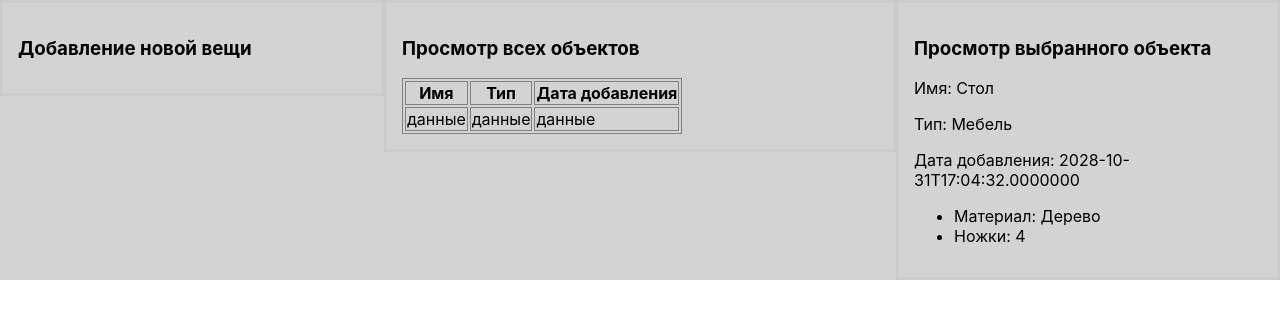
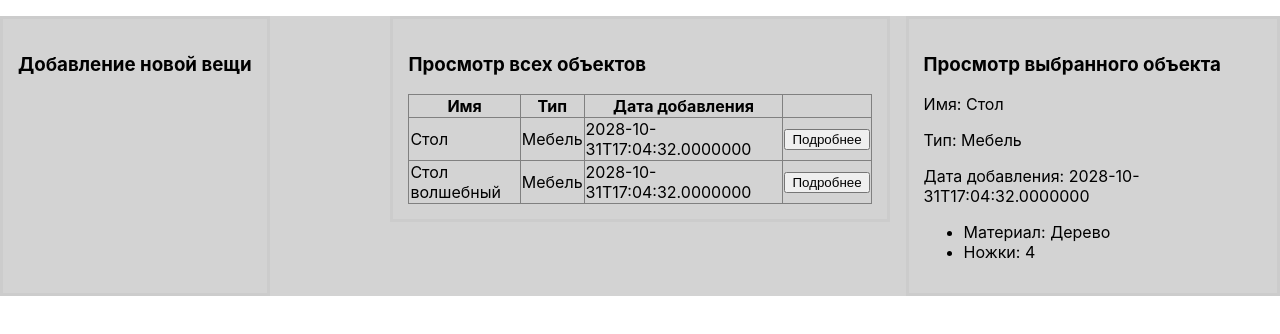
Before and after one commit to AlexanderTretyackov/AccounterQR, a React (Create React App) app in the folder src/ClientApp/accounter-qr-frontend/: page / in a window 1280 px wide. Shown: the top 334 px of the page. Built offline with nearby package versions, Linux system fonts and the light colour scheme.

Commit message:
feat(frontend): Отображение списка и выбранного элемента в списке

```diff
--- a/src/ClientApp/accounter-qr-frontend/src/App.css
+++ b/src/ClientApp/accounter-qr-frontend/src/App.css
@@ -1,3 +1,7 @@
+:root {
+  --base-margin: 1rem;
+}
+
 main{
     margin-left: auto;
     margin-right: auto;
@@ -6,12 +10,14 @@ main{
     flex-basis: 100%;
     flex-grow: 1;
     display: flex;
+    align-items: stretch;
+    justify-items: stretch;
     background-color: lightgray;
 }
 
 .main-thing-preview{
   flex-basis: calc(30%);
-  margin-right: var(--base-margin);
+  height: auto;
 }
 .main-things-list{
   flex-basis: calc(40%);
@@ -20,16 +26,29 @@ main{
 .main-things-creation{
   flex-basis: calc(30%);
   margin-right: var(--base-margin);
+  display: flex;
+  justify-content: stretch;
+}
+
+.frame_t {
+  justify-self: stretch;
+  border: 3px solid #ccc;
+  padding: 15px;
+  width: auto;
+  display: flex;
 }
 
 .frame {
+  justify-self: stretch;
   border: 3px solid #ccc;
   padding: 15px;
+  width: auto;
 }
 
 /* внешние границы таблицы серого цвета толщиной 1px */
 table {
-  border: 1px solid grey;
+  border-collapse: collapse;
+  width: 100%;
 }
 /* границы ячеек первого ряда таблицы */
 th {
--- a/src/ClientApp/accounter-qr-frontend/src/App.js
+++ b/src/ClientApp/accounter-qr-frontend/src/App.js
@@ -4,23 +4,36 @@ import { useState } from "react";
 var thing = JSON.parse(
   '{ "name": "Стол", "type": "Мебель", "creationDateTime": "2028-10-31T17:04:32.0000000", "attributes": {"Материал": "Дерево", "Ножки" : 4} }'
 );
+var things = JSON.parse(
+  '[{ "name": "Стол", "type": "Мебель", "creationDateTime": "2028-10-31T17:04:32.0000000", "attributes": {"Материал": "Дерево", "Ножки" : 4} },' +
+    '{ "name": "Стол волшебный", "type": "Мебель", "creationDateTime": "2028-10-31T17:04:32.0000000", "attributes": {"Материал": "Дерево волшебное", "Ножки" : 1} }]'
+);
+
 console.log(thing);
 
-function ThingsList() {
+function ThingsList({ onSelectThing }) {
   return (
     <div className="frame">
       <h3>Просмотр всех объектов</h3>
       <table>
+        <tbody>
           <tr>
             <th>Имя</th>
             <th>Тип</th>
             <th>Дата добавления</th>
+            <th></th>
           </tr>
-        <tr>
-          <td>данные</td>
-          <td>данные</td>
-          <td>данные</td>
+          {things.map((thing) => (
+            <tr onClick={() => onSelectThing(thing)}>
+              <td>{thing.name}</td>
+              <td>{thing.type}</td>
+              <td>{thing.creationDateTime}</td>
+              <td>
+                <button onClick={() => onSelectThing(thing)}>Подробнее</button>
+              </td>
             </tr>
+          ))}
+        </tbody>
       </table>
     </div>
   );
@@ -72,7 +85,7 @@ function App() {
         <NewThing />
       </div>
       <div className="main-things-list">
-        <ThingsList />
+        <ThingsList onSelectThing={selectThing} />
       </div>
       <div className="main-thing-preview">
         <ThingPreview selectedThing={selectedThing} />
```
Lines whose indentation alone changed are shown as unchanged.
